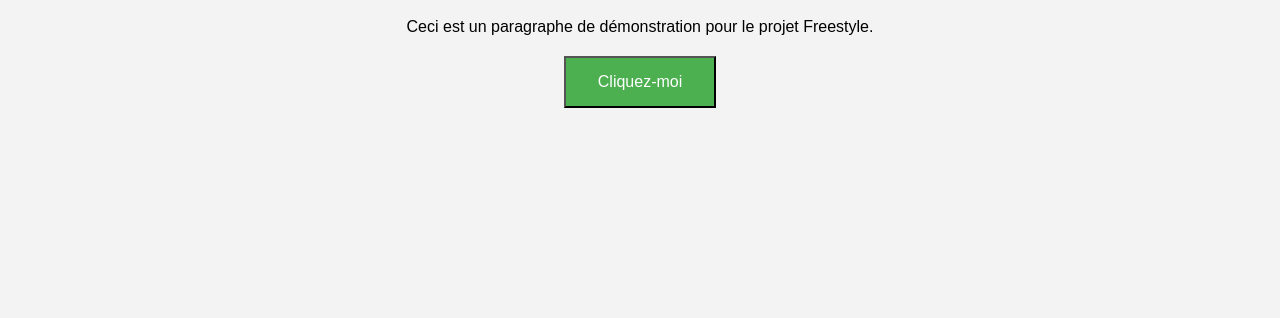
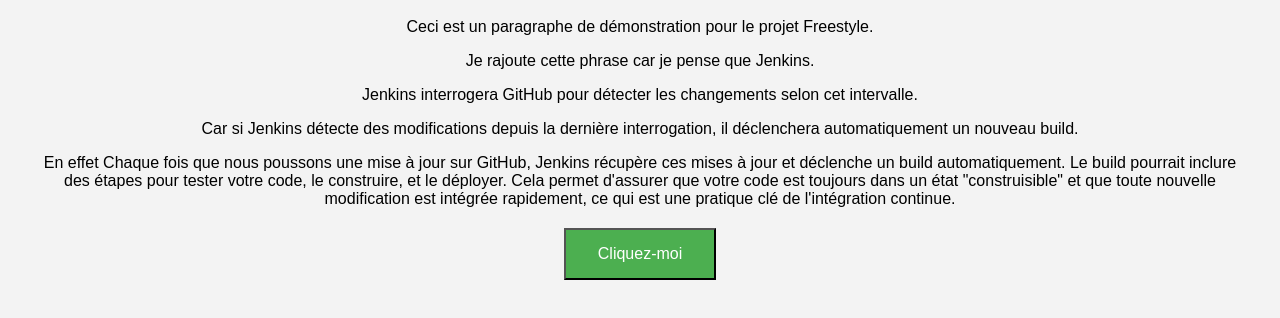
Before and after one commit to jeanJonathan/Projet-Freestyle-Jenkins, a plain HTML site: page index.html in a window 1280 px wide. Shown: the part 80-398 px from the top of the page. Drawn offline with Linux system fonts and the light colour scheme; files that its build step writes are made by us from their sources; files whose address does not match are found by name.

Commit message:
modification

```diff
--- a/index.html
+++ b/index.html
@@ -9,6 +9,14 @@
 <body>
     <h1>Bienvenue sur Ma Petite Page Web</h1>
     <p>Ceci est un paragraphe de démonstration pour le projet Freestyle.</p>
+    <p>Je rajoute cette phrase car je pense que Jenkins.</p>
+    <p>Jenkins interrogera GitHub pour détecter les changements selon cet intervalle.</p>
+    <p>Car si Jenkins détecte des modifications depuis la dernière interrogation, il déclenchera automatiquement un nouveau build.</p>
+    <p>En effet Chaque fois que nous poussons une mise à jour sur GitHub, Jenkins récupère ces mises à jour
+        et déclenche un build automatiquement. Le build pourrait inclure des étapes pour tester votre code, le construire,
+        et le déployer. Cela permet d'assurer que votre code est toujours dans un état
+         "construisible" et que toute nouvelle modification est intégrée rapidement,
+         ce qui est une pratique clé de l'intégration continue.</p>
     <button id="demoButton">Cliquez-moi</button>
 
     <script src="js/script.js"></script>
```
